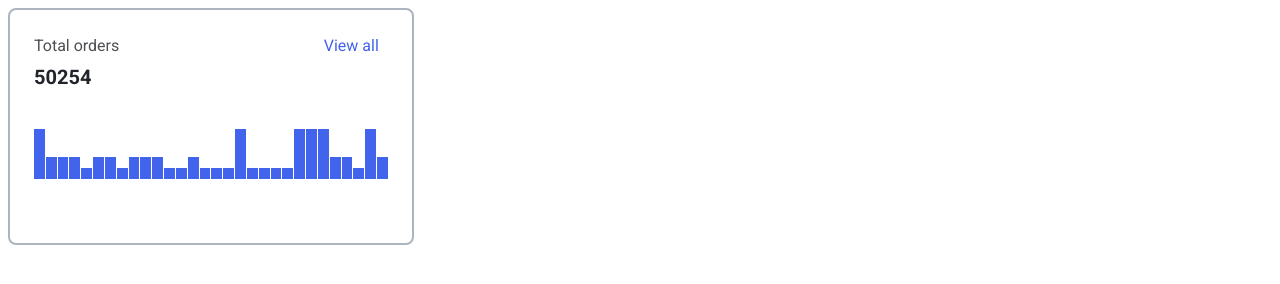
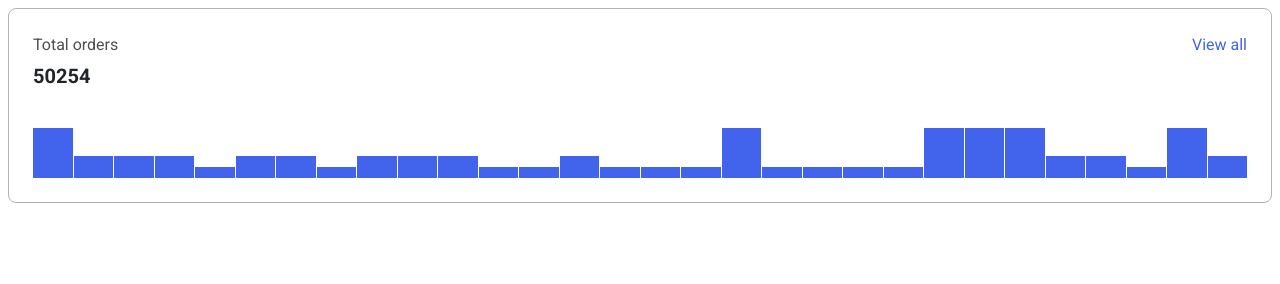
Before and after one commit to js-tasks-ru/htmlcss-20230714_user6678, a website: page 04-lection2/01-histogram/index.html in a window 1280 px wide. Drawn offline with Linux system fonts and the light colour scheme.

Commit message:
update solution for hipsogram

```diff
--- a/04-lection2/01-histogram/histogram.css
+++ b/04-lection2/01-histogram/histogram.css
@@ -1,7 +1,7 @@
 .histogram {
-    width: 354px;
-    height: 185px;
-    border: 2px solid var(--gray-3, #ACB5BD);
+    display: flex;
+    flex-direction: column;
+    border: 1px solid var(--gray-3, #ACB5BD);
     border-radius: 8px;
     padding: 24px;
     font-family: "Inter";
@@ -10,18 +10,21 @@
     font-weight: 400;
 }
 
+.histogram__head {
+    display: flex;
+    justify-content: space-between;
+}
+
 .histogram__title {
     color: var(--black, #212429);
     line-height: 24px; /* 150% */
     opacity: 0.800000011920929;
     display: inline-block;
-    margin-right: 200px;
-    padding-bottom: 6px;
+    margin-bottom: 6px;
 }
 
 .histogram__link {
     color: #4263EB;
-    text-align: right;
     line-height: 24px; /* 150% */
     display: inline-block;
 }
@@ -39,6 +42,7 @@
     display: flex;
     column-gap: 1px;
     align-items: flex-end;
+    height: 50px;
 }
 
 .histogram__columns-item {
@@ -47,13 +51,13 @@
 }
 
 .histogram__columns-item_high {
-    height: 50px;
+    height: 100%;
 }
 
 .histogram__columns-item_middle {
-    height: 22px;
+    height: 44%;
 }
 
 .histogram__columns-item_short {
-    height: 11px;
+    height: 22%;
 }
--- a/04-lection2/01-histogram/index.html
+++ b/04-lection2/01-histogram/index.html
@@ -7,8 +7,10 @@
   </head>
   <body>
     <div class="histogram">
-      <div class="histogram__title">Total orders</div>
-      <div class="histogram__link">View all</div>
+      <div class="histogram__head">
+        <div class="histogram__title">Total orders</div>
+        <a class="histogram__link">View all</a>
+      </div>
       <h4 class="histogram__value">50254</h4>
       <div class="histogram__columns">
         <div class="histogram__columns-item histogram__columns-item_high"></div>
```
